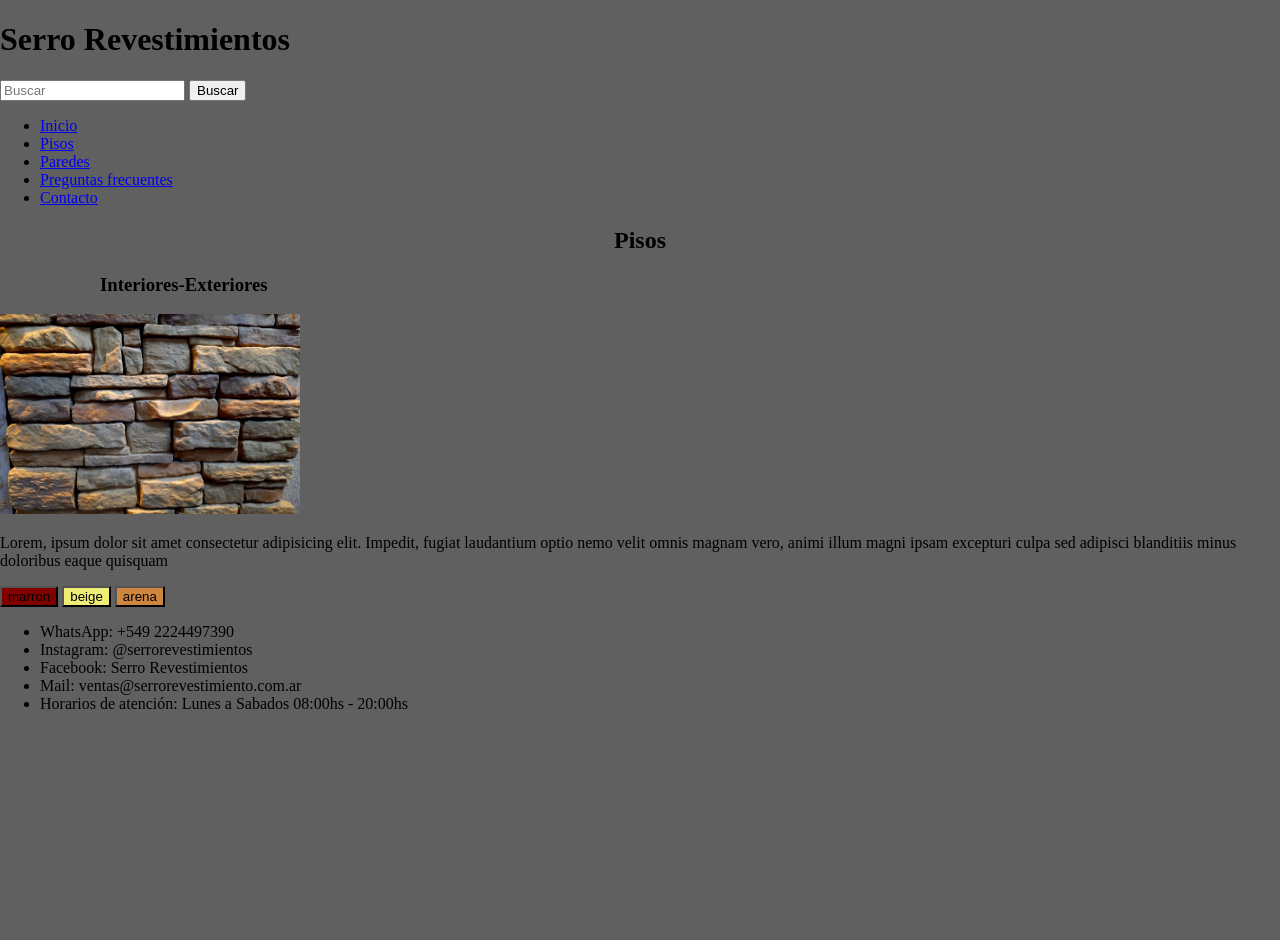
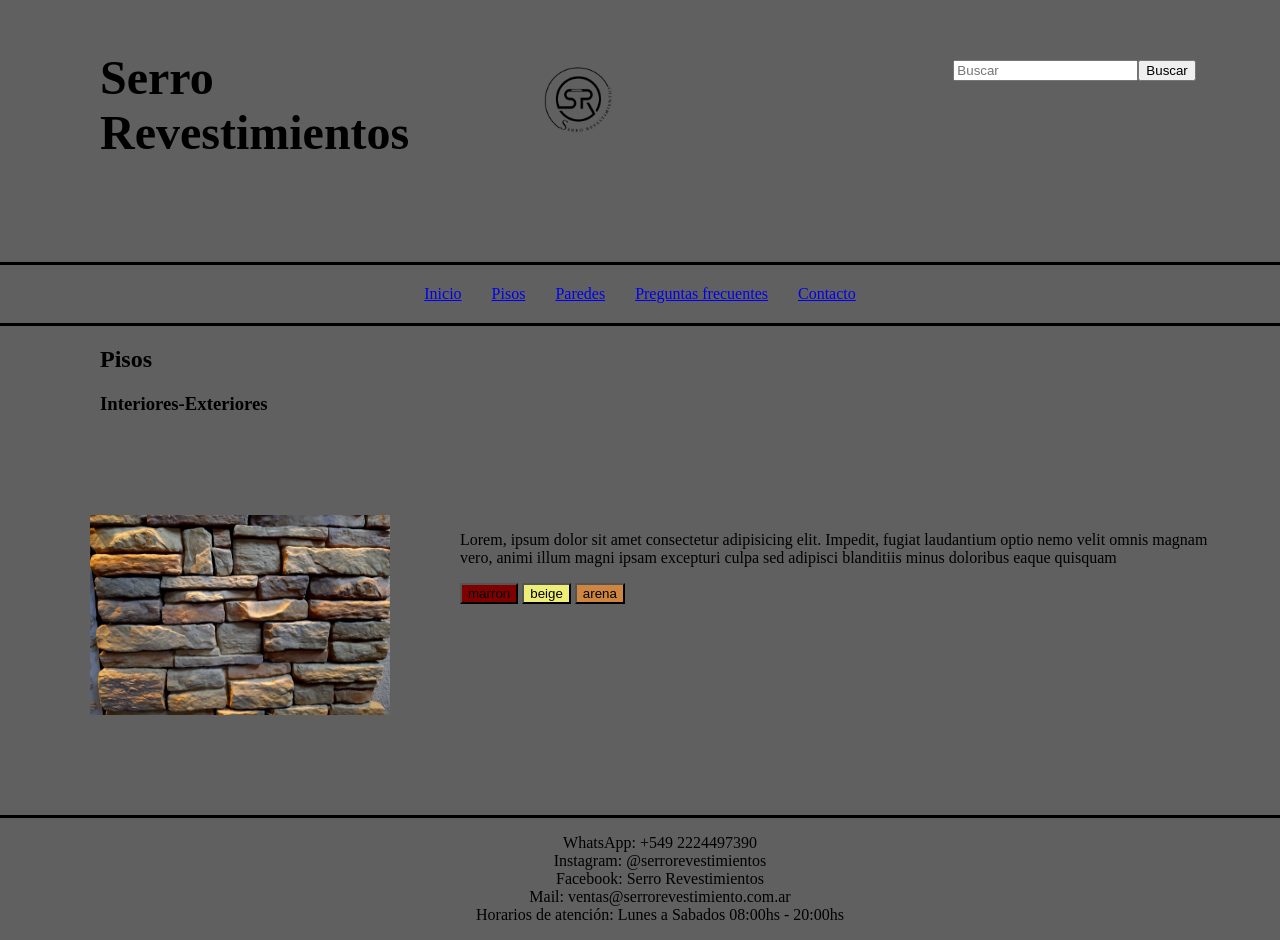
Before and after one commit to agos16/agos-coder-serro, a plain HTML site: page pages/pisos.html in a window 1280 px wide. Before the commit the page ends 800 px from the top, so only its background shows below. Drawn offline with Linux system fonts and the light colour scheme.

Commit message:
nuevoscambios

```diff
--- a/css/styles.css
+++ b/css/styles.css
@@ -1,23 +1,34 @@
 body{background-color:  #606060;
-margin:0;}
+margin:0;
+font-family: 'Roboto Slab';}
+h3 { margin-left: 100px;}
 
-
+/* header */
 header{background-color: #606060;
 }
 
-.bloque1{
+@media (min-width: 700px)
+{.bloque1 {
         display:grid ;
         grid-template-columns:1fr 1fr 1fr ;
-}
+}}
+@media (max-width:701px){
+.bloque1{
+        display:grid;
+        grid-template-columns: 1fr;
+        justify-items: center;
+        gap: 10px;}}
+
 
 .titulo { display: flex;
         align-self: self-start;
         margin-top: 50px;
-        margin-left: 100px;}
+        margin-left: 100px;
+font-size: 3rem;}
 
 .logo { display: flex;
         align-self: self-start;
-        margin-top: 20px;
+        margin-top: 50px;
         margin-left: 100px;}
 
 .buscador {display: flex;
@@ -38,6 +49,7 @@ header{background-color: #606060;
         padding: 20px;
 }
 
+@Media (min-width: 700px) {
 .prueba { display: grid;
         grid-template-columns:auto 300px ;
 
@@ -45,12 +57,34 @@ grid-template-areas:
 "main aside";}
 
 main {grid-area: main;}
-aside {grid-area: aside;}
+aside {grid-area: aside;}}
 
-h2{ text-align: center;}
-.parrafo {text-align: center;
+
+
+
+
+
+
+
+/*body*/
+.parrafo {display: flex;
+        text-align: center;
 margin-left: 100px;
 margin-right: 100px;}
+
+.titulo-destacados{ text-align: center;}
+
+.contenedor-img {
+        overflow: hidden;
+}
+
+.contenedor-img img {
+        transition: transform 0.3s ease;
+}
+
+.contenedor-img:hover img {
+        transform: scale(1.1);
+}
 
 .imagen-articulo1 {
         position: relative;
@@ -65,8 +99,8 @@ margin-right: 800px;}
 
 .contenedor-img{display: flex;
 justify-content: center;
-align-items: center;}
-
+align-items: center;
+position:relative;}
 .articulo1{text-align: center;
 margin: 10px;}
 
@@ -76,30 +110,21 @@ object-fit: cover;}
 
 .parrafo1{margin-left: 90px;
 margin-right: 90px;}
-
-.contenedor-img {
-        overflow: hidden;
-      }
-
-      .contenedor-img img {
-        transition: transform 0.3s ease;
-      }
-
-      .contenedor-img:hover img {
-        transform: scale(1.1);
-      }
-
-
-
-
-
-
-
-
-h3 { margin-left: 100px;}
-
-
+/* footer */
 .footer{ border-top-style: solid;}
 
 .datos { text-align: center;
 list-style: none;}
+
+/*para pisos*/
+.botones {margin-left: 60px;
+        margin-right: 60px;}
+
+.contenedor{ display: grid;
+        grid-template-columns: 400px auto;
+        margin-top: 100px;
+        margin-bottom: 100px;}
+
+.titulo-pisos {margin-left: 100px;}
+
+.img-pisos{margin-left: 90px;}
--- a/pages/pisos.html
+++ b/pages/pisos.html
@@ -10,41 +10,47 @@
 
 <body>
     <header>
-            <h1>Serro Revestimientos</h1>
-        <div>
+        <div class="bloque1">
+            <h1 class="titulo">Serro Revestimientos</h1>
+            <img class="logo"src="../img/83d5bf06-fbc2-4ab4-9c92-fad7ecf091d9.jpg" alt="" width="100" height="100">
+        <div class="buscador">
             <input type="text" name="q" placeholder="Buscar">
             <input type="submit" value="Buscar">
         </div>
+    </div>
+
 
         <nav>
-            <ul>
+            <ul class="nav-list">
                 <li><a href="../index.html">Inicio</a></li>
                 <li><a href="../pages/pisos.html">Pisos</a></li>
                 <li><a href="../pages/paredes.html">Paredes</a></li>
                 <li><a href="../pages/preguntasfecuentes.html">Preguntas frecuentes</a></li>
                 <li><a href="../pages/contacto.html">Contacto</a></li>
             </ul>
-            <h2>Pisos</h2>
+            <h2 class="titulo-pisos">Pisos</h2>
         </nav>
     </header>
+
 
     <main>
             <h3>Interiores-Exteriores</h3>
         <div class="contenedor">
-            <img src="../img/img.revestimiento2.webp" alt="./img.revestimiento2"width="300"height="200">
-            <p>Lorem, ipsum dolor sit amet consectetur adipisicing elit. Impedit, fugiat laudantium optio nemo velit omnis magnam vero, animi illum magni ipsam excepturi culpa sed adipisci blanditiis minus doloribus eaque quisquam</p>
-        </div>
+            <img class="img-pisos" src="../img/img.revestimiento2.webp" alt="./img.revestimiento2"width="300"height="200">
 
-        <div>
+
+        <div class="botones">
+            <p class="detalle">Lorem, ipsum dolor sit amet consectetur adipisicing elit. Impedit, fugiat laudantium optio nemo velit omnis magnam vero, animi illum magni ipsam excepturi culpa sed adipisci blanditiis minus doloribus eaque quisquam</p>
             <button style="background-color: maroon;">marron</button>
             <button style="background-color: rgb(238, 238, 118);">beige</button>
             <button style="background-color: peru;">arena</button>
         </div>
+    </div>
     </main>
 
     <footer>
-        <div>
-            <ul>
+        <div class="footer">
+            <ul class="datos">
                 <li>WhatsApp:    +549 2224497390</li>
                 <li>Instagram:   @serrorevestimientos</li>
                 <li>Facebook:     Serro Revestimientos</li>
```
Also changed, not shown: index.html (+18 -12 lines), pages/contacto.html (+8 -4 lines), pages/paredes.html (+8 -4 lines), pages/preguntasfecuentes.html (+8 -4 lines).
